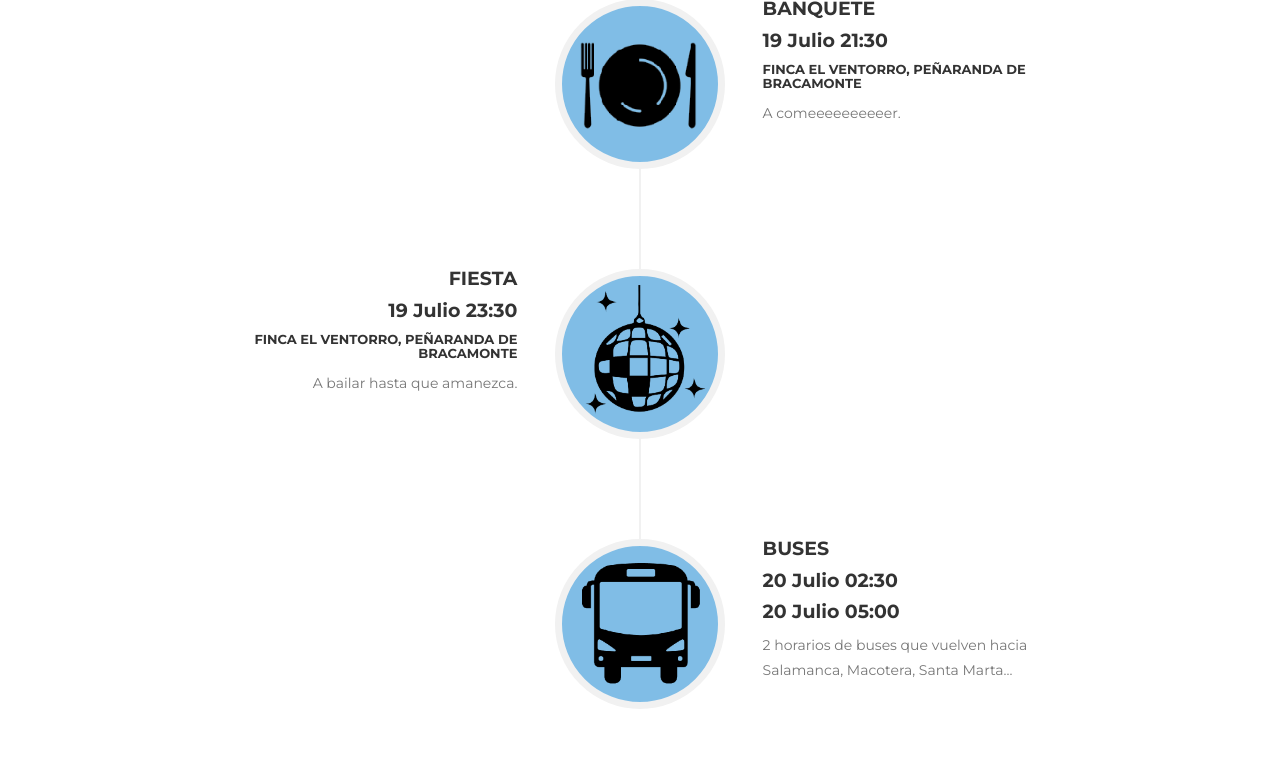
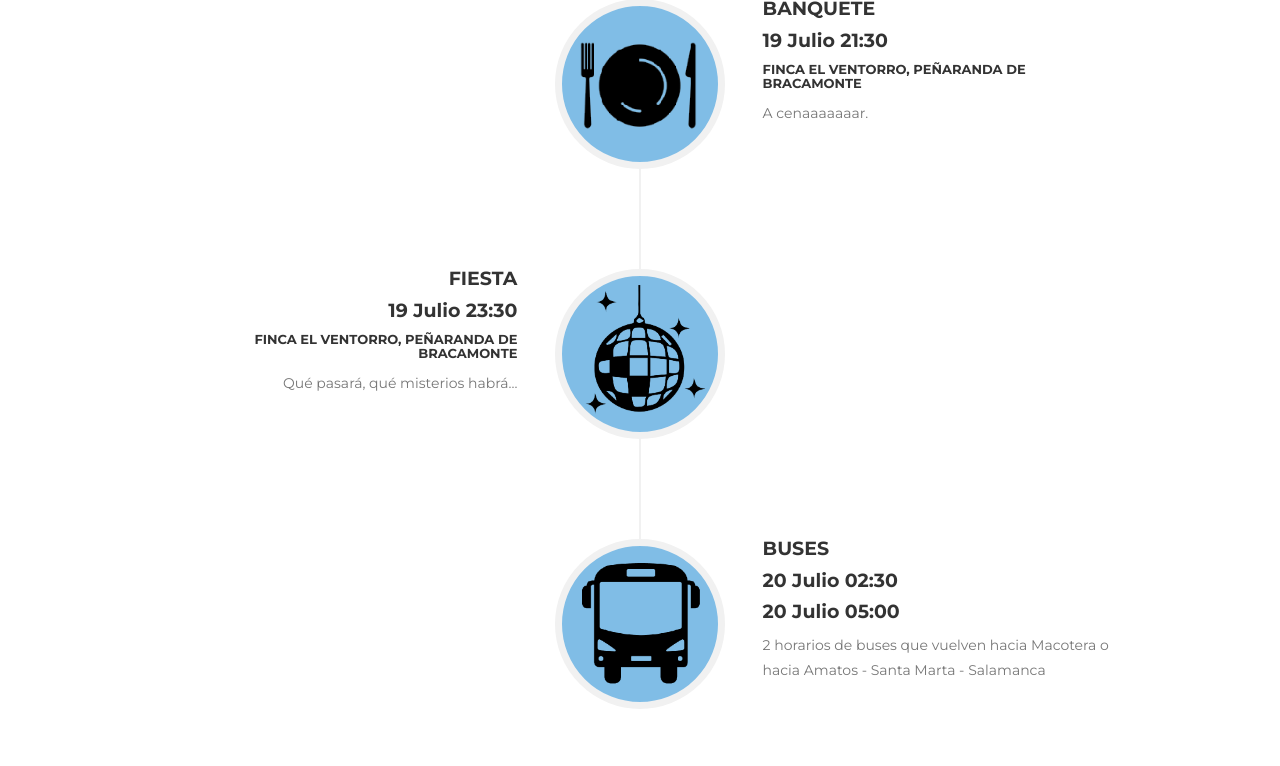
Before and after one commit to elena333/elena333.github.io, a Jekyll site: the page built from index.html, in a window 1280 px wide and 1400 px high, scrolled down 1658 px. Shown: the part 156-922 px from the top of the window. Built offline with Jekyll 4.4.1, drawn with Linux system fonts in a browser that asks for light colours; some web fonts are replaced; some of the changed text lies outside the part shown.

Commit message:
Change description events + bus icon

```diff
--- a/_includes/en_data/events.html
+++ b/_includes/en_data/events.html
@@ -17,10 +17,10 @@
                             <div class="timeline-heading">
                                 <h4>Pre-Boda</h4>
                                 <h4 class="subheading">18 Julio 20:00</h4>
-                                <h6>Macotera</h6>
+                                <h6><a href="https://www.google.com/maps/place/Casa+Rural+Cortijo+Macoterano/@40.8314335,-5.2953307,1187m/data=!3m2!1e3!4b1!4m6!3m5!1s0xd3f69a4187175c5:0x597d580d56be412a!8m2!3d40.8314295!4d-5.2927504!16s%2Fg%2F1q5bp3mc1?entry=ttu&g_ep=EgoyMDI1MDUxMi4wIKXMDSoASAFQAw%3D%3D">Casa Rural Cortijo Macoterano</a></h6>
                             </div>
                             <div class="timeline-body">
-                                <p class="text-muted">Disfrutemos de una noche de fiesta antes de la boda.</p>
+                                <p class="text-muted">Calentando motores.</p>
                             </div>
                         </div>
                     </li>
@@ -65,7 +65,7 @@
                                 <h6>Finca el Ventorro, Peñaranda de Bracamonte</h6>
                             </div>
                             <div class="timeline-body">
-                                <p class="text-muted">A comeeeeeeeeeer.</p>
+                                <p class="text-muted">A cenaaaaaaar.</p>
                             </div>
                         </div>
                     </li>
@@ -80,7 +80,7 @@
                                 <h6>Finca el Ventorro, Peñaranda de Bracamonte</h6>
                             </div>
                             <div class="timeline-body">
-                                <p class="text-muted">A bailar hasta que amanezca.</p>
+                                <p class="text-muted">Qué pasará, qué misterios habrá...</p>
                             </div>
                         </div>
                     </li>
@@ -95,7 +95,7 @@
                                 <h4 class="subheading">20 Julio 05:00</h4>
                             </div>
                             <div class="timeline-body">
-                                <p class="text-muted">2 horarios de buses que vuelven hacia Salamanca, Macotera, Santa Marta...</p>
+                                <p class="text-muted">2 horarios de buses que vuelven hacia Macotera o hacia Amatos - Santa Marta - Salamanca</p>
                             </div>
                         </div>
                     </li>
--- a/_includes/en_data/venue.html
+++ b/_includes/en_data/venue.html
@@ -47,7 +47,7 @@
             <div class="col-md-4">
                 <span class="fa-stack fa-4x">
                     <i class="fa fa-circle fa-stack-2x text-primary"></i>
-                    <i class="fa fa-bus-simple fa-stack-1x fa-inverse"></i>
+                    <i class="fa fa-bus-alt fa-stack-1x fa-inverse"></i>
                 </span>
                 <h4 class="service-heading">En Bus núm. 2</h4>
                 <p class="text-muted">Si vienes en tren, la parada más cercana a la ceremonia es la de Peñaranda de Bracamonte.</p>
```
